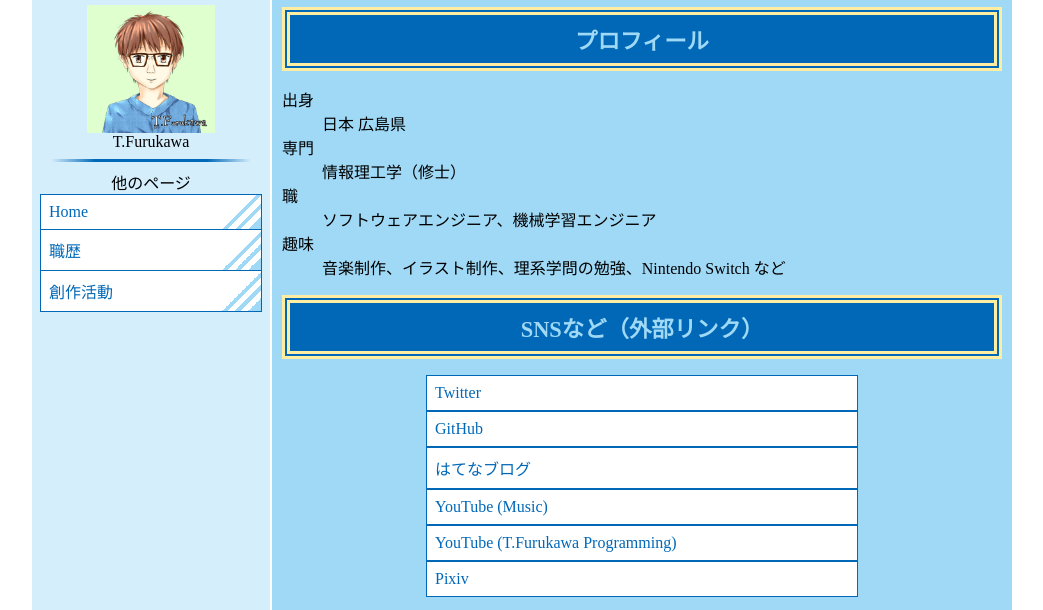
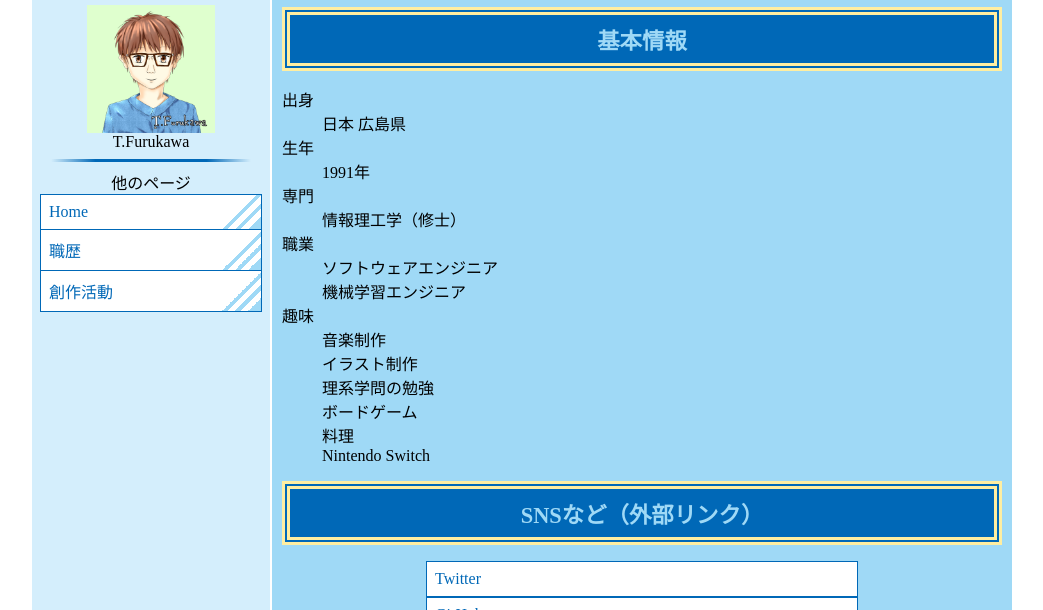
Before and after one commit to tfull/tfull.github.io, a plain HTML site: page index.html in a window 1280 px wide. Shown: the part 149-759 px from the top of the page, without its empty margins (118-1161 px from the left). Drawn offline with Linux system fonts and the light colour scheme.

Commit message:
m: profile

```diff
--- a/index.html
+++ b/index.html
@@ -22,20 +22,28 @@
           <li><a href="#">Home</a></li>
           <li><a href="career.html">職歴</a></li>
           <li><a href="activity.html">創作活動</a></li>
-      </ul>
+        </ul>
       </nav>
     </aside>
     <article>
-      <h2>プロフィール</h2>
+      <h2>基本情報</h2>
       <dl>
         <dt>出身</dt>
         <dd>日本 広島県</dd>
+        <dt>生年</dt>
+        <dd>1991年</dd>
         <dt>専門</dt>
         <dd>情報理工学（修士）</dd>
-        <dt>職</dt>
-        <dd>ソフトウェアエンジニア、機械学習エンジニア</dd>
+        <dt>職業</dt>
+        <dd>ソフトウェアエンジニア</dd>
+        <dd>機械学習エンジニア</dd>
         <dt>趣味</dt>
-        <dd>音楽制作、イラスト制作、理系学問の勉強、Nintendo Switch など</dd>
+        <dd>音楽制作</dd>
+        <dd>イラスト制作</dd>
+        <dd>理系学問の勉強</dd>
+        <dd>ボードゲーム</dd>
+        <dd>料理</dd>
+        <dd>Nintendo Switch</dd>
       </dl>
       <h2>SNSなど（外部リンク）</h2>
       <div class="external_link">
```
Also changed, not shown: activity.html (+1 -1 lines).
